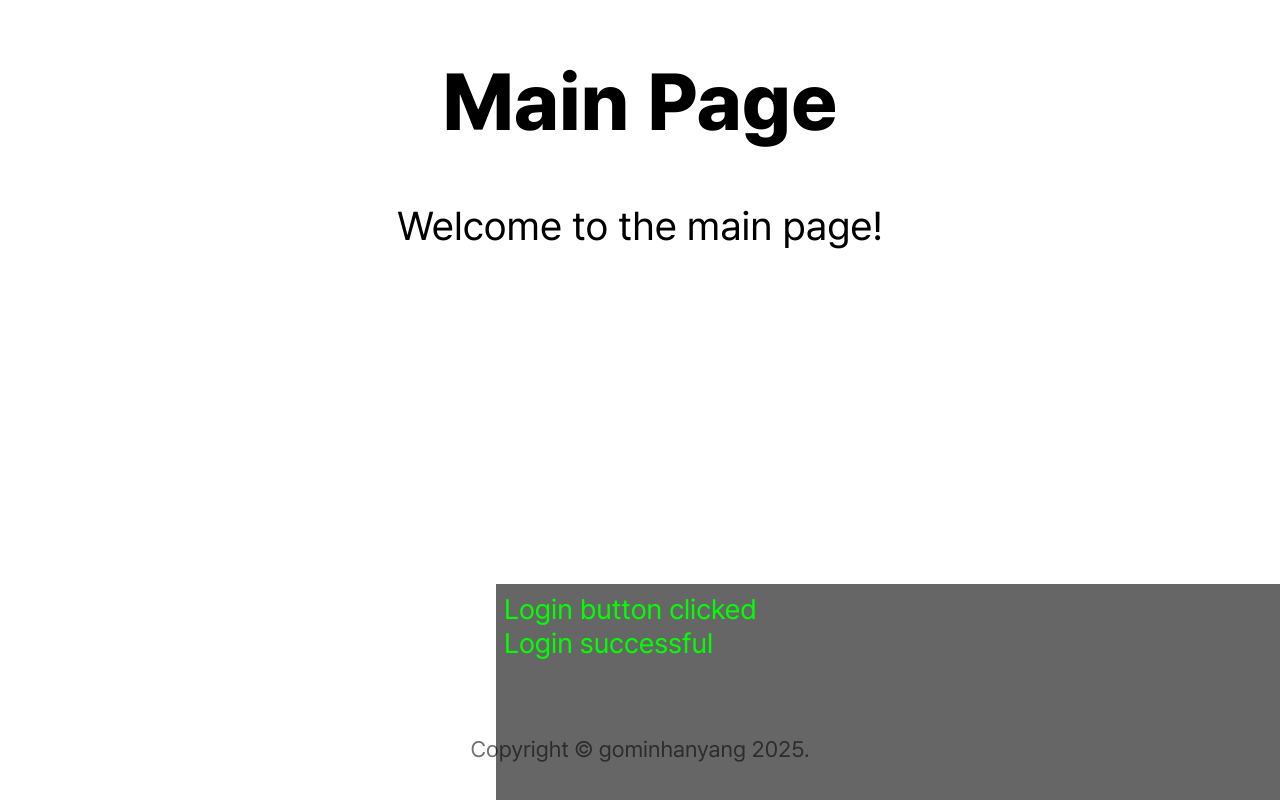
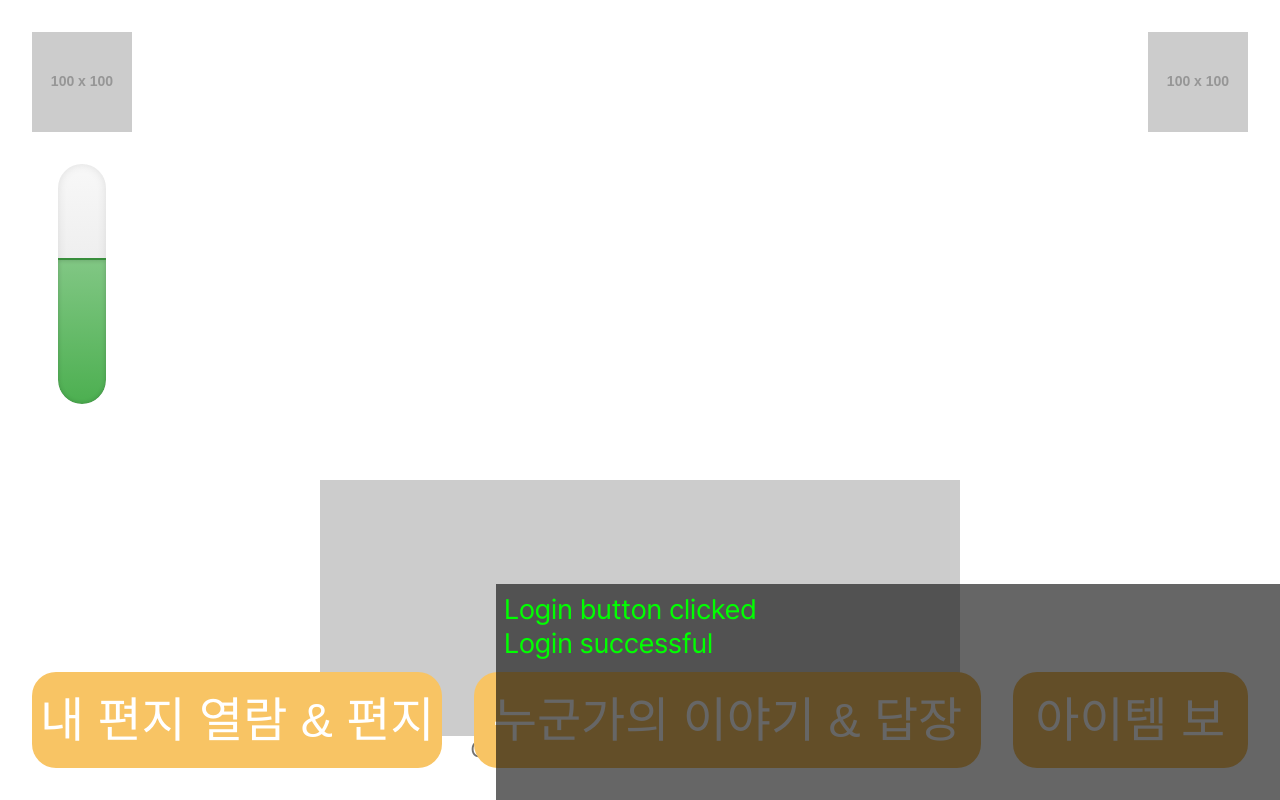
Before and after one commit to techforimpact-archive/TFI_CAMPUS_HANYANG_25Spring_SalingtheMind, a React (Vite) app: page /signin in a window 1280 px wide. Both pictures are taken after a click on the button "Login". Built offline with nearby package versions, Linux system fonts and the light colour scheme.

Commit message:
feat: main, setting page

```diff
--- a/src/pages/beach/Beach.tsx
+++ b/src/pages/beach/Beach.tsx
@@ -1,8 +1,31 @@
+import { useState } from 'react';
+import styles from './beach.module.css';
+import { useNavigate } from 'react-router-dom';
 export default function BeachPage() {
+  const navigate = useNavigate();
+  const [pointFill, setPointFill] = useState(60);
   return (
-    <div style={{ textAlign: 'center', marginTop: '50px' }}>
-      <h1>Main Page</h1>
-      <p>Welcome to the main page!</p>
+    <div>
+      <div className={styles.pointContainer}>
+        <img src="https://placehold.co/100x100" alt="shell" />
+        <div className={styles.cylinder}>
+          <div
+            className={styles.cylinderFill}
+            style={{ '--fill-level': `${pointFill}%` } as React.CSSProperties}
+          />
+        </div>
+      </div>
+      <div className={styles.settingButton} onClick={() => navigate('/settings')}>
+        <img src="https://placehold.co/100x100" alt="setting" />
+      </div>
+
+      <img className={styles.postImage} src="https://placehold.co/400x400" alt="post-office" />
+
+      <div className={styles.navContainer}>
+        <button onClick={() => navigate('/post')}>내 편지 열람 & 편지 작성</button>
+        <button onClick={() => navigate('/received')}>누군가의 이야기 & 답장 본내기</button>
+        <button onClick={() => navigate('/items')}>아이템 보관함</button>
+      </div>
     </div>
   );
 }
--- a/src/pages/beach/Setting.tsx
+++ b/src/pages/beach/Setting.tsx
@@ -1,8 +1,21 @@
+import Appbar from '@/components/Appbar';
+import styles from './setting.module.css';
+
 export default function SettingPage() {
   return (
-    <div style={{ textAlign: 'center', marginTop: '50px' }}>
-      <h1>Setting Page</h1>
-      <p>Settings will be here.</p>
-    </div>
+    <>
+      <Appbar
+        title={'설정'}
+        nextButtonIcon={''}
+        nextButtonText={''}
+        onBackPress={() => {}}
+        onNextPress={() => {}}
+      />
+      <div className={styles.container}>
+        <input type="text" placeholder="닉네임" disabled />
+        <p>성별</p>
+        <p>나이대</p>
+      </div>
+    </>
   );
 }
--- /dev/null
+++ b/src/pages/beach/beach.module.css
@@ -0,0 +1,57 @@
+.postImage {
+  display: block;
+  width: 40rem;
+  height: 40rem;
+  margin: 30rem auto;
+}
+
+.pointContainer {
+  position: fixed;
+  top: 0;
+  left: 0;
+  margin: 2rem;
+  display: flex;
+  flex-direction: column;
+  align-items: center;
+  gap: 2rem;
+}
+
+.cylinder {
+  width: 3rem;
+  height: 15rem;
+  border-radius: 4rem;
+  background: linear-gradient(to top, #e0e0e0, #f8f8f8);
+  position: relative;
+  overflow: hidden;
+  box-shadow: inset 0 0 10px rgba(0, 0, 0, 0.1);
+}
+
+.cylinderFill {
+  position: absolute;
+  bottom: 0;
+  width: 100%;
+  height: var(--fill-level);
+  transition: height 0.5s ease;
+  background: linear-gradient(to top, #4caf50, #81c784);
+  border-top: 2px solid #388e3c;
+  box-shadow: inset 0 0 5px rgba(0, 0, 0, 0.2);
+  border-bottom-left-radius: 36px;
+  border-bottom-right-radius: 36px;
+}
+
+.settingButton {
+  position: fixed;
+  top: 0;
+  right: 0;
+  margin: 2rem;
+}
+.navContainer {
+  position: fixed;
+  bottom: 0;
+  display: flex;
+  flex-direction: row;
+  justify-content: space-between;
+  align-items: center;
+  gap: 2rem;
+  margin: 2rem;
+}
--- /dev/null
+++ b/src/pages/beach/setting.module.css
@@ -0,0 +1,3 @@
+.container {
+  margin: 2rem;
+}
```
